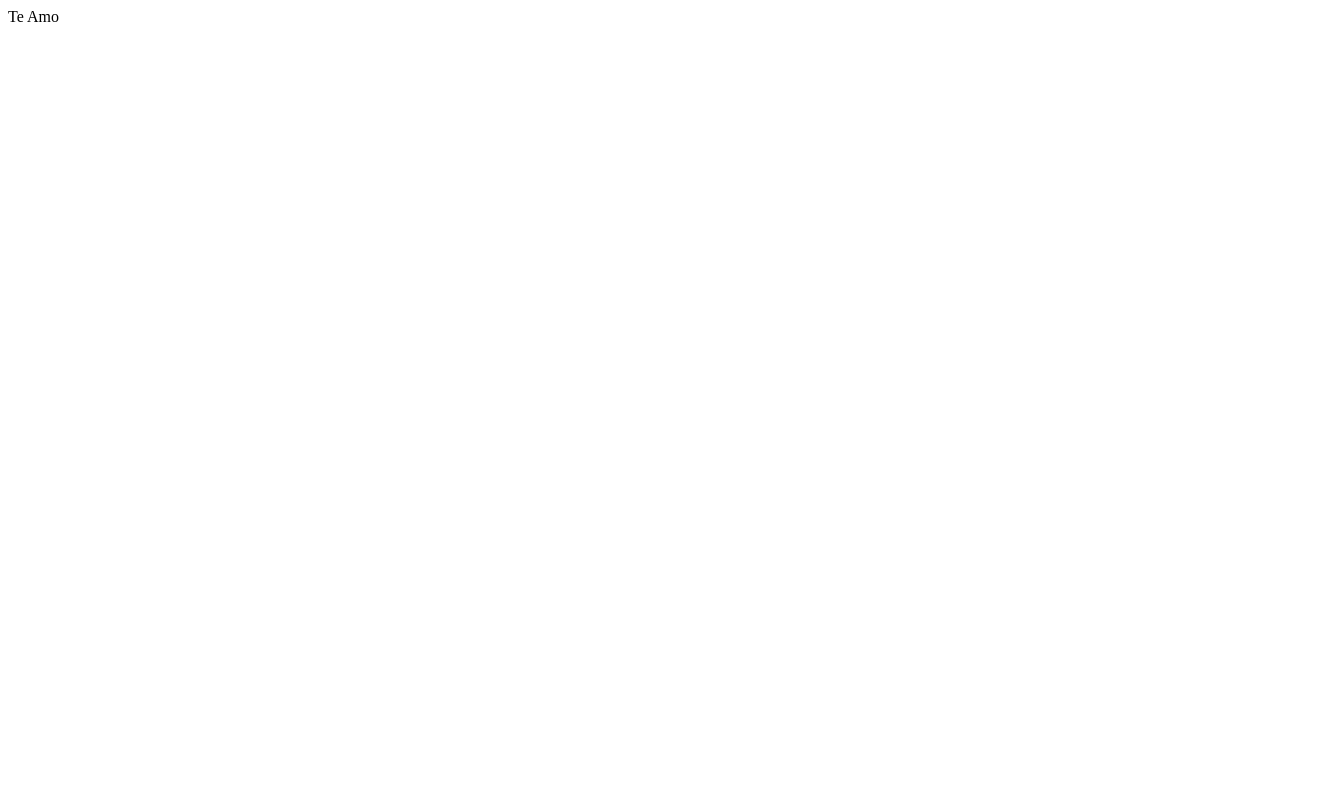
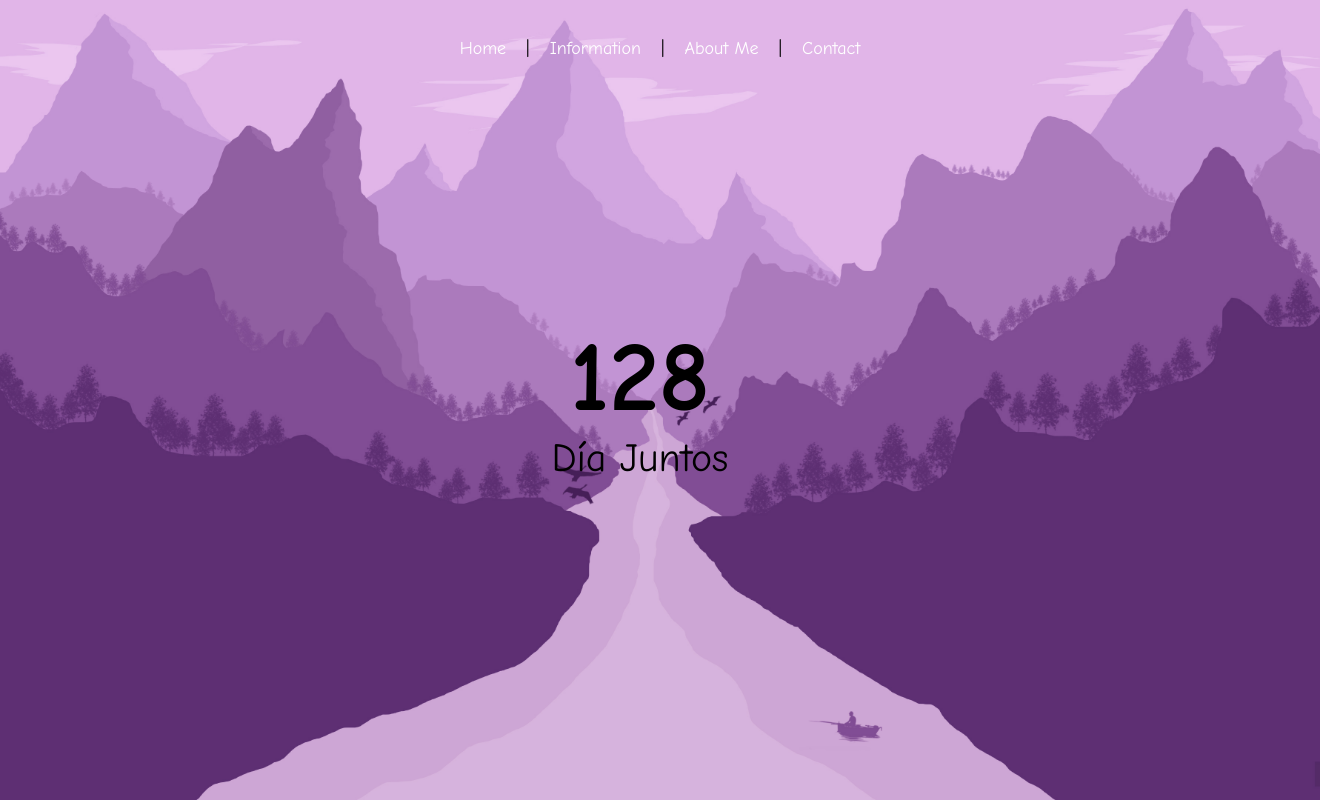
Before and after one commit to dymforever/dymforever.github.io, a plain HTML site: page index.html in a window 1280 px wide. Shown: the whole page, 1320 px wide, since content can reach past the window. Drawn offline with Linux system fonts and the light colour scheme.

Commit message:
Agrego diseño numero1 del index♥

```diff
--- a/index.html
+++ b/index.html
@@ -3,9 +3,22 @@
 <head>
     <meta charset="UTF-8">
     <meta name="viewport" content="width=device-width, initial-scale=1.0">
+    <link rel="stylesheet" href="style.css">
     <title>Te Amo</title>
 </head>
 <body>
-    Te Amo
+    <div class="Nav">
+        <a href="#">Home</a>
+        <p>|</p>
+        <a href="#">Information</a>
+        <p>|</p>
+        <a href="#">About Me</a>
+        <p>|</p>
+        <a href="#">Contact</a>
+    </div>
+    <div class="Container">
+        <p>128</p>
+        <p>Día Juntos</p>
+    </div>
 </body>
 </html>
--- a/style.css
+++ b/style.css
@@ -0,0 +1,55 @@
+body {
+    background-image: url(images/Wallpaper.jpg);
+    background-size: cover;
+    background-position: center;
+    background-repeat: no-repeat;
+    height: 100vh;
+    margin: 0;
+    font-family: "Comic Sans MS", cursive, sans-serif;
+}
+
+.Nav {
+    display: flex;
+    justify-content: center;
+    align-items: center;
+    gap: 20px;
+    padding: 20px;
+    font-size: 18px;
+    position: absolute;
+    top: 0;
+    width: 100%;
+}
+
+.Nav a {
+    text-decoration: none;
+    color: white;
+    transition: color 0.3s ease;
+}
+
+.Nav a:hover {
+    color: #bb00ff;
+    transform: scale(1.2);
+    border-bottom: 2px solid #5a007a;
+    padding-bottom: 3px;
+    transition: all 0.3s ease;
+}
+
+.Container {
+    display: flex;
+    flex-direction: column;
+    justify-content: center;
+    align-items: center;
+    height: 100vh;
+    text-align: center;
+}
+
+.Container p:nth-child(1) {
+    font-size: 100px;
+    font-weight: bold;
+    margin: 0;
+}
+
+.Container p:nth-child(2) {
+    font-size: 40px;
+    margin: 0;
+}
```
Also changed, not shown: images/Wallpaper.jpg (added), images/ico.png (added).
